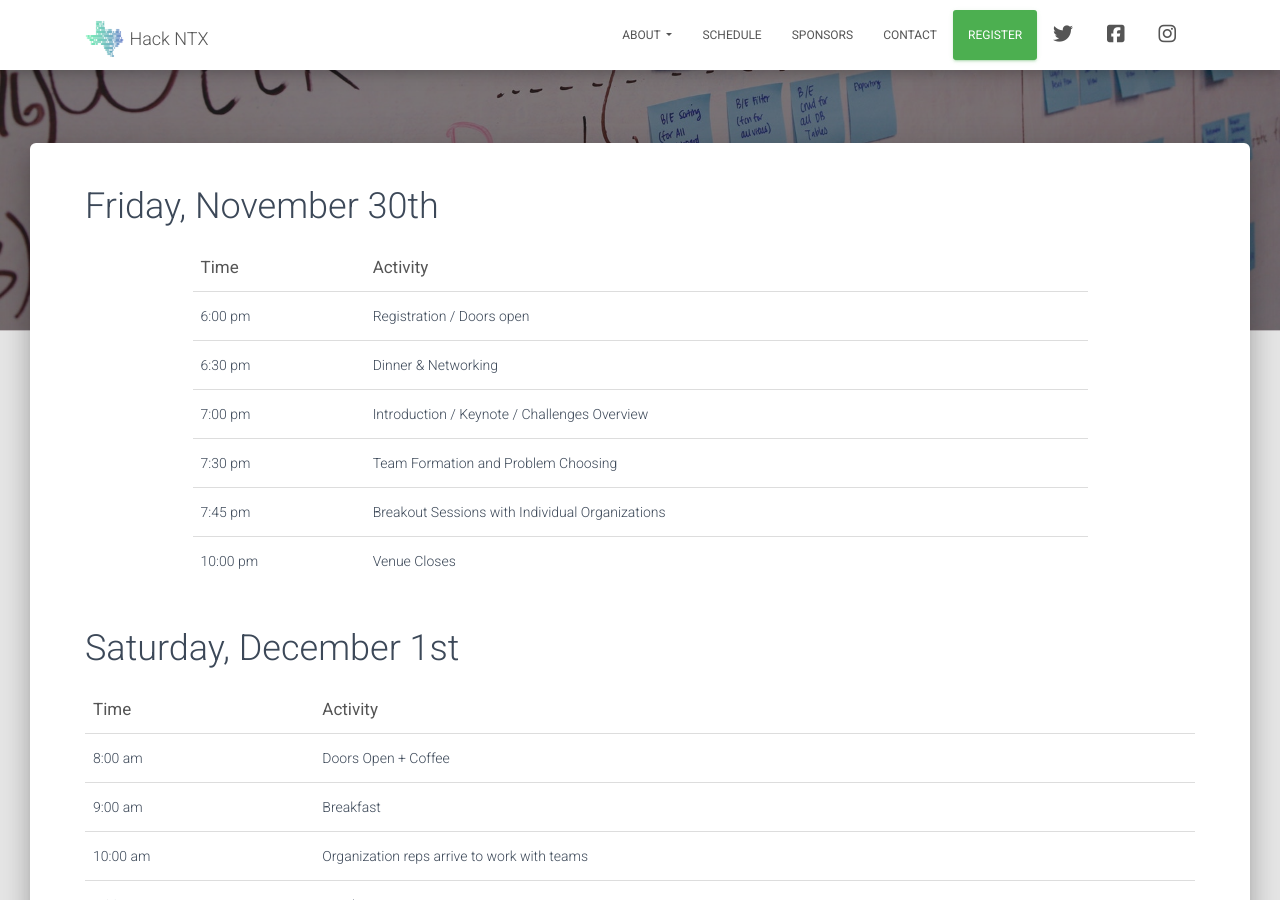
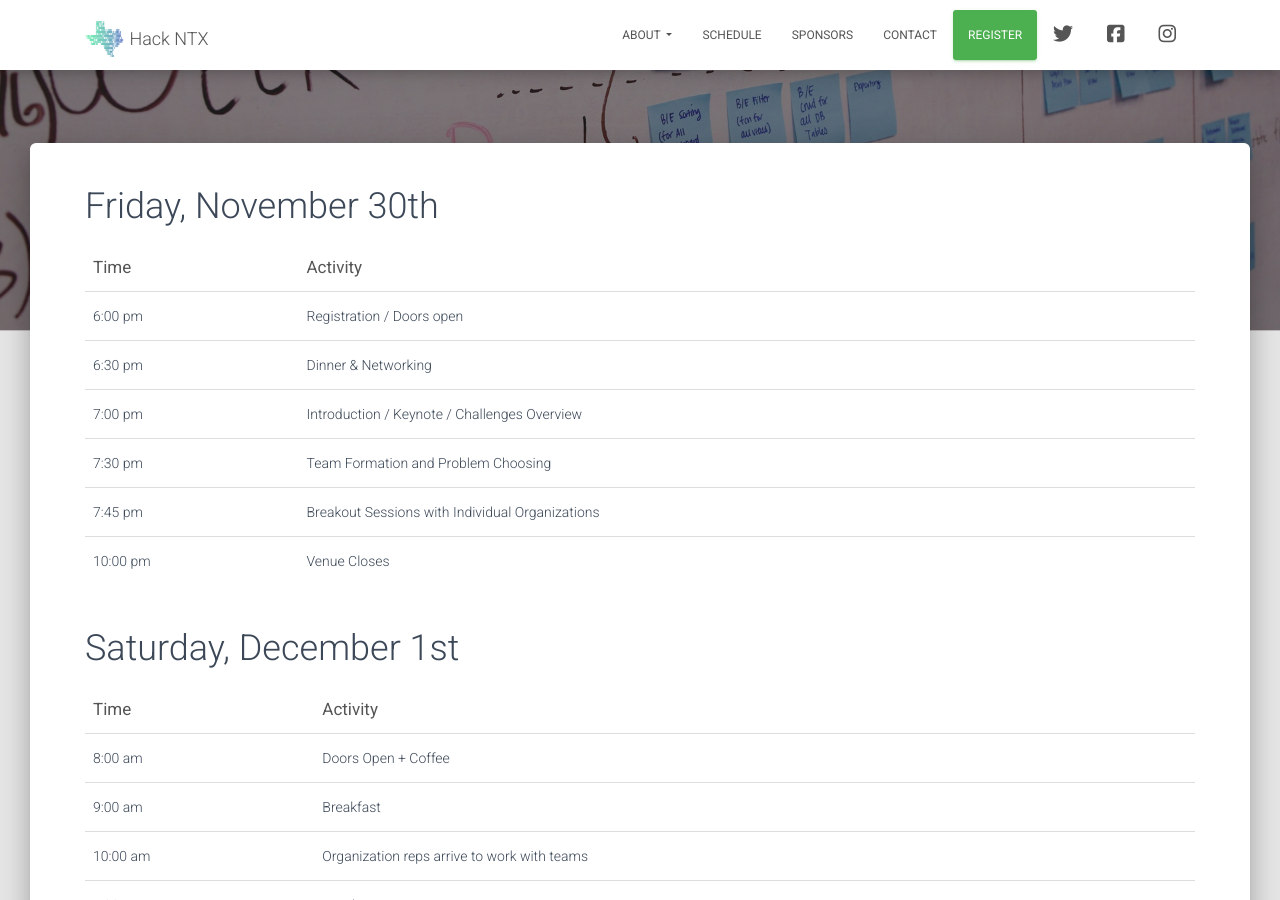
Before and after one commit to techmilldenton/hackntx, a Jekyll site: the page built from schedule.md, in a window 1280 px wide and 900 px high, scrolled down 382 px. Built offline with Jekyll 4.4.1, drawn with Linux system fonts in a browser that asks for light colours; nearby versions of some CDN libraries; comment, search, counter and statistics services are not loaded.

Commit message:
Fix table classes

```diff
--- a/schedule.md
+++ b/schedule.md
@@ -6,7 +6,7 @@ img: assets/img/schedule.jpg
 ---
 
 ## Friday, November 30th
-<div class="table-responsive col-md-10 offset-md-1">
+<div class="table-responsive">
 	<table class="table">
 		<thead>
 			<tr>
```
